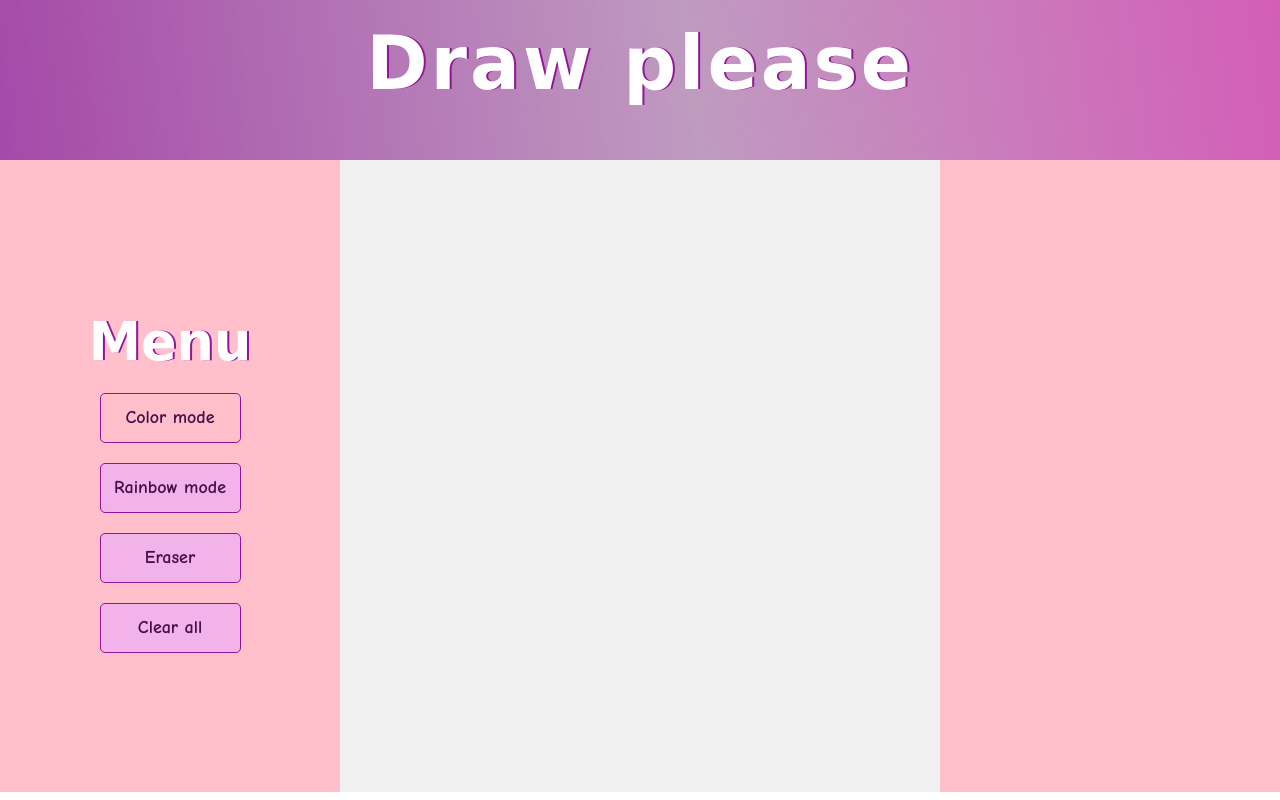
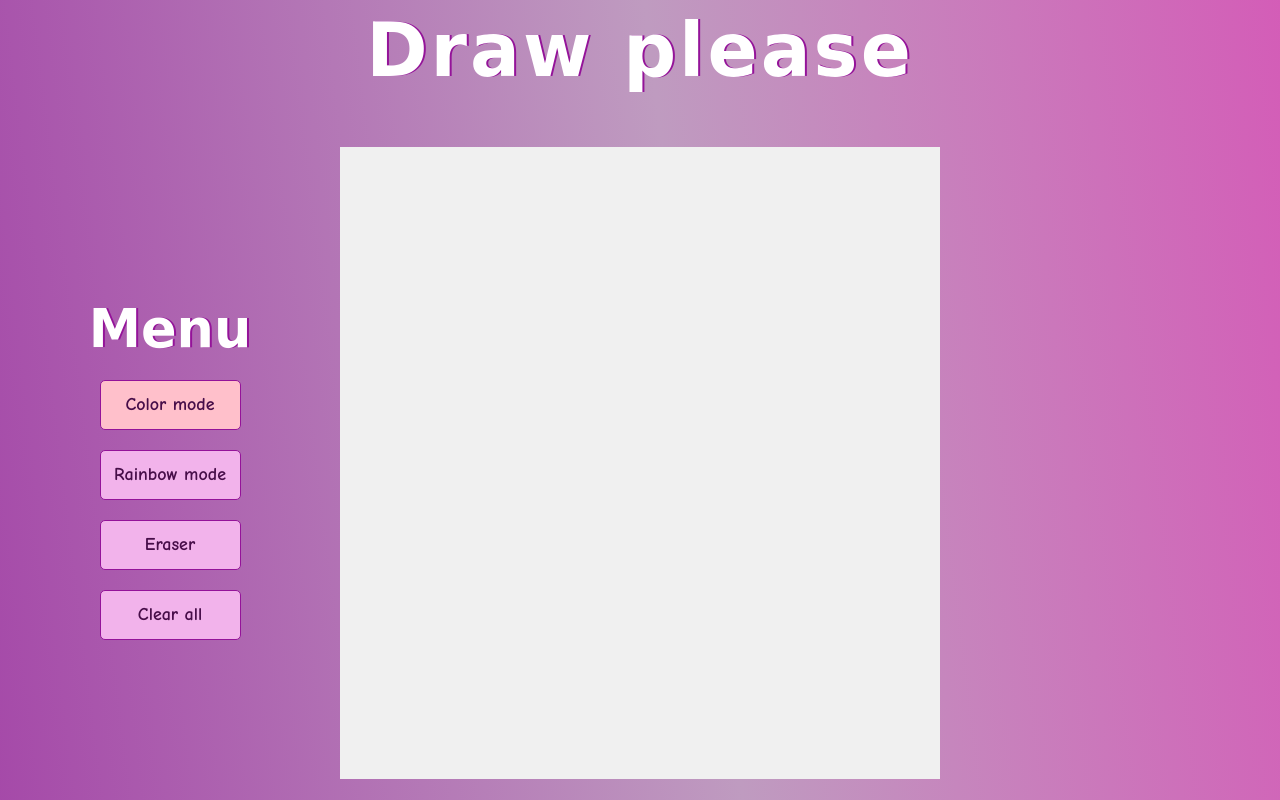
Before and after one commit to sleepy-strawberry/etch-a-sketch, a plain HTML site: page index.html in a window 1280 px wide. Both pictures are taken after a click on the button "Clear all". Drawn offline with Linux system fonts and the light colour scheme; a web font is replaced by a local one.

Commit message:
Changed background color to animated gradient, added option to clear the board completely

```diff
--- a/index.html
+++ b/index.html
@@ -13,8 +13,8 @@
     <link rel="stylesheet" href="styles.css" />
   </head>
 
-  <body>
-    <header class="gradient-background">
+  <body class="gradient-background">
+    <header>
       <h1>Draw please</h1>
     </header>
 
--- a/script.js
+++ b/script.js
@@ -5,8 +5,8 @@ const btnClearAll = document.querySelector('.clear-all')
 
 document.addEventListener('DOMContentLoaded', function () {
   const board = document.querySelector('.board')
-  const divWidth = 20 // Szerokość pojedynczego diva
-  const divHeight = 20 // Wysokość pojedynczego diva
+  const divWidth = 10 // Szerokość pojedynczego diva
+  const divHeight = 10 // Wysokość pojedynczego diva
   const boardWidth = board.offsetWidth
   const boardHeight = board.offsetHeight
   const divsInRow = Math.floor(boardWidth / divWidth)
@@ -15,6 +15,7 @@ document.addEventListener('DOMContentLoaded', function () {
 
   for (let i = 0; i < totalDivs; i++) {
     const div = document.createElement('div')
+    div.dataset.originalColor = '#F0F0F0'
     board.appendChild(div)
   }
 })
@@ -37,3 +38,11 @@ document.addEventListener('mouseover', function (e) {
     e.target.style.backgroundColor = 'pink' // Zmień kolor tła diva, nad którym jest kursor
   }
 })
+
+btnClearAll.addEventListener('click', () => {
+  var divs = document.querySelectorAll('.board div')
+
+  divs.forEach(function (div) {
+    div.style.backgroundColor = div.dataset.originalColor // Przywróć pierwotny kolor
+  })
+})
--- a/styles.css
+++ b/styles.css
@@ -1,11 +1,12 @@
 /* Body */
 
 body {
-  margin: 0;
+  margin: -1% 0 0 0;
   min-height: 100%;
   font-family: 'Delicious Handrawn', cursive;
   color: #fff;
   text-shadow: 2px 0px #941399;
+  padding-bottom: 1%;
 }
 
 /* Header */
@@ -58,7 +59,7 @@ section {
   padding: 10px 20px;
 }
 .menu {
-  background-color: pink;
+  background-color: transparent;
   display: flex;
   justify-content: center;
   align-items: center;
@@ -68,7 +69,7 @@ section {
 .menu h2 {
   margin: 7% -5%;
 }
-button {
+.flex button {
   height: 50px;
   width: 47%;
   margin: 10px;
@@ -79,13 +80,16 @@ button {
   font-size: 18px;
   background-color: #f2b3eb;
 }
+.flex button:hover {
+  box-shadow: 1px 1px 5px #470e49;
+}
 button:first-of-type {
   margin-top: 0;
   background-color: #ffc0cb;
 }
 
 .empty-space {
-  background-color: pink;
+  background-color: transparent;
 }
 
 div.flex {
@@ -107,7 +111,7 @@ div.flex {
 }
 
 .board div {
-  width: 21px;
-  height: 21px;
+  width: 10px;
+  height: 10px;
   margin: 0;
 }
```
